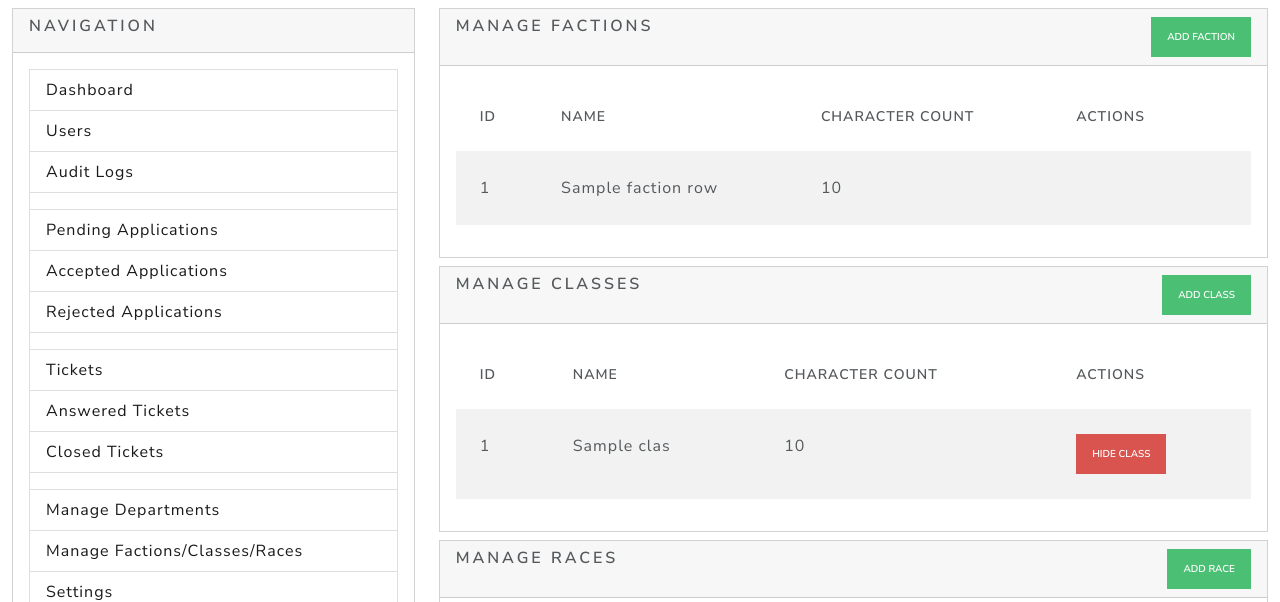
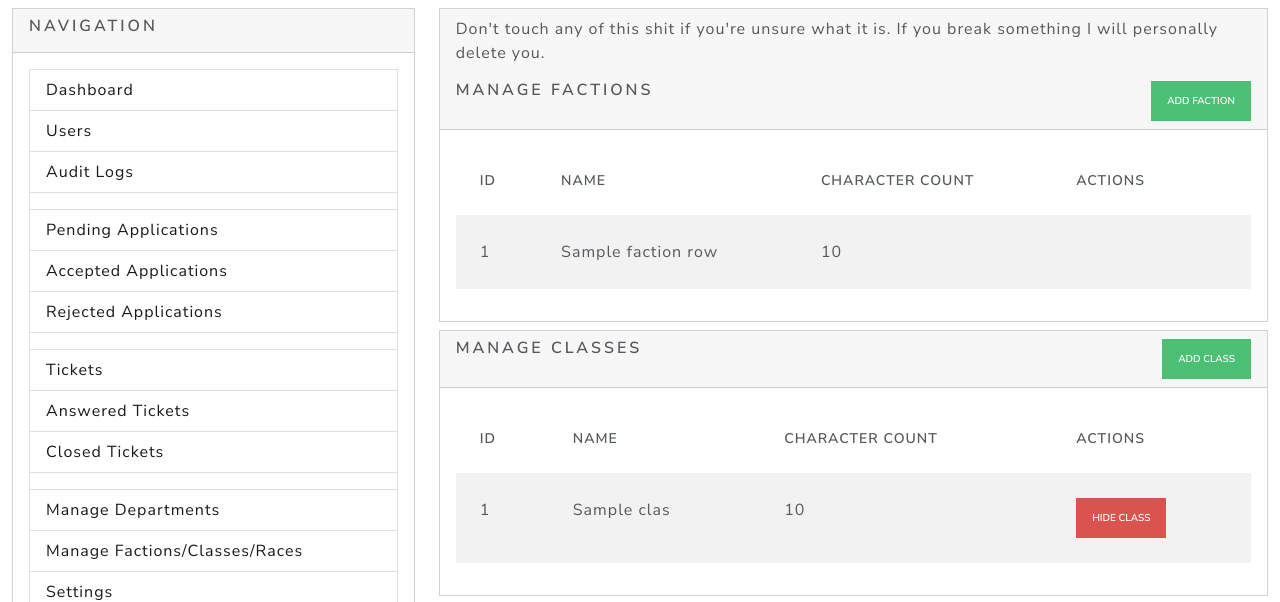
Before and after one commit to mja00/swarmsmp-site, a Python web app: template services/web/project/templates/admin/manage_options.html in a window 1280 px wide. Shown: the part 92-694 px from the top of the page. Run offline with Jinja, Linux system fonts and the light colour scheme; the template is opened without the code that fills it: most values are stand-ins (such as "Sample title", 1, 10 or a date in 2020); some libraries are stand-ins or nearby versions.

Commit message:
No touch message

```diff
--- a/services/web/project/templates/admin/manage_options.html
+++ b/services/web/project/templates/admin/manage_options.html
@@ -1,6 +1,7 @@
 {% extends "admin/admin_base.html" %}
 {% import 'components/theme_dropdown.html' as td %}
 {% block header %}
+    <p>Don't touch any of this shit if you're unsure what it is. If you break something I will personally delete you.</p>
     <div class="row g-0">
         <div class="col-6">
             <h5>Manage Factions</h5>
```
